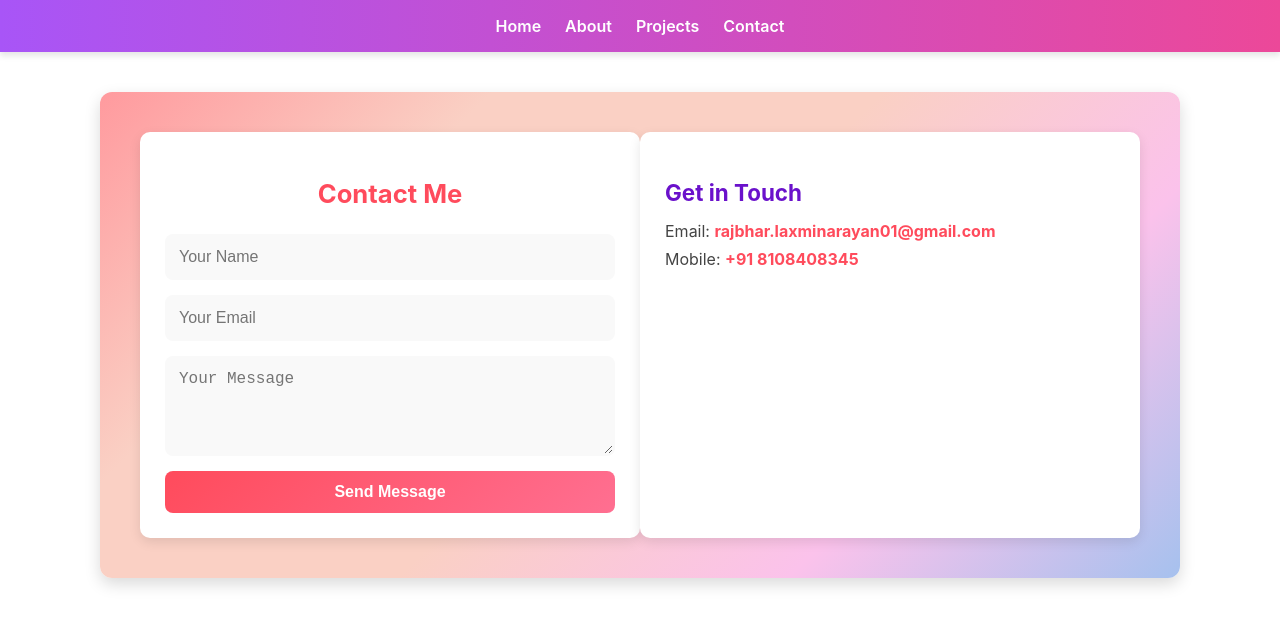
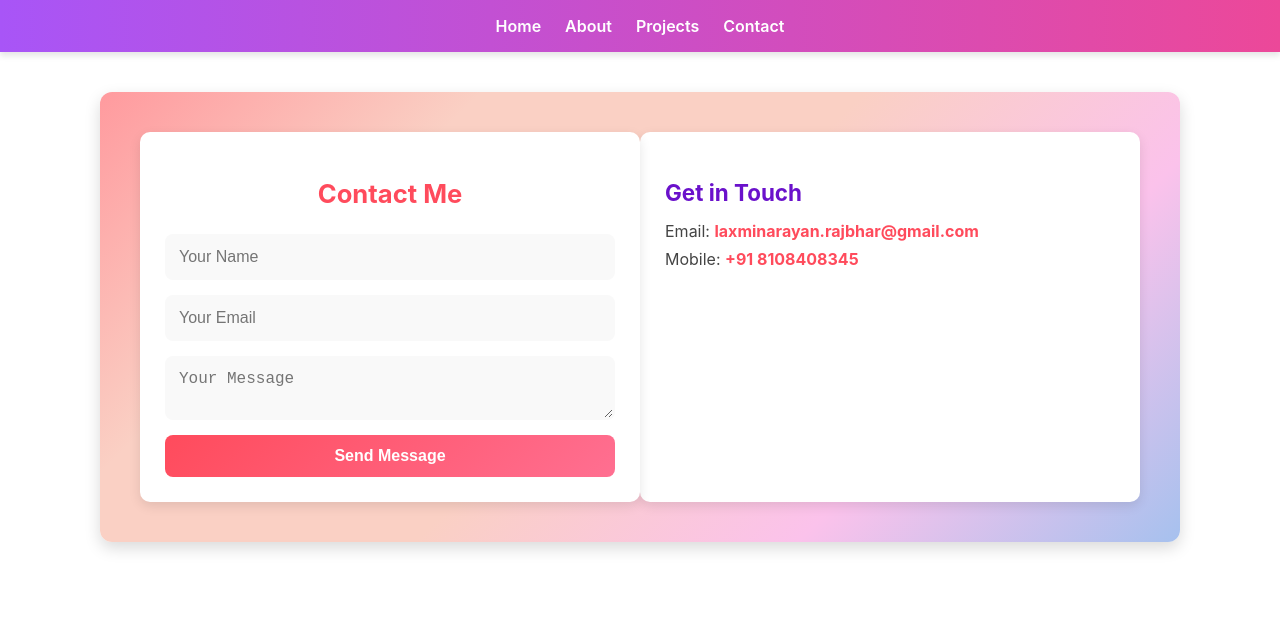
Before and after one commit to LAXMINARAYAN-RAJBHAR/my-portfolio, a React (Create React App) app: page /my-portfolio/contact in a window 1280 px wide. Shown: the top 626 px of the page. Built offline with nearby package versions, Linux system fonts and the light colour scheme.

Commit message:
update: multiple changes

```diff
--- a/package.json
+++ b/package.json
@@ -4,6 +4,7 @@
   "version": "0.1.0",
   "private": true,
   "dependencies": {
+    "@emailjs/browser": "^4.4.1",
     "@testing-library/dom": "^10.4.1",
     "@testing-library/jest-dom": "^6.9.1",
     "@testing-library/react": "^16.3.2",
--- a/src/pages/About.js
+++ b/src/pages/About.js
@@ -6,7 +6,12 @@ function About() {
     <div className="about-container">
       <h2 className="about-title">About Me</h2>
       <p className="about-text">
-        I’m a student learning React and Tailwind CSS, building creative portfolio projects.
+        "I am a MERN Stack Developer, skilled in building dynamic and responsive
+        web applications using MongoDB, Express.js, React, and Node.js. My
+        expertise lies in designing scalable back-end APIs, crafting interactive
+        front-end interfaces, and ensuring seamless integration across the
+        stack. I focus on delivering clean, efficient code and vibrant UI
+        experiences that bring projects to life."
       </p>
     </div>
   );
--- a/src/pages/Contact.css
+++ b/src/pages/Contact.css
@@ -10,18 +10,41 @@
   margin: 40px auto;
   box-shadow: 0 6px 16px rgba(0,0,0,0.15);
 }
+.form-wrapper {
+  position: relative;
+  flex: 1 1 45%;          /* match contact-form's flex */
+  background: #ffffff;    /* match contact-form's card style */
+  padding: 25px;
+  border-radius: 10px;
+  box-shadow: 0 4px 12px rgba(0,0,0,0.1);
+  display: flex;
+  flex-direction: column;
+}
 
-/* Contact Form */
+/* Remove the duplicate card styling from contact-form since wrapper now has it */
 .contact-form {
-  flex: 1 1 45%;
+  flex: 1;
   display: flex;
   flex-direction: column;
   gap: 15px;
-  background: #ffffff;
-  padding: 25px;
-  border-radius: 10px;
-  box-shadow: 0 4px 12px rgba(0,0,0,0.1);
+  background: transparent;  /* wrapper handles the white bg now */
+  padding: 0;               /* wrapper handles padding now */
+  border-radius: 0;
+  box-shadow: none;
 }
+
+.success-overlay {
+  display: flex;
+  flex-direction: column;
+  align-items: center;
+  justify-content: center;  /* vertically center in the card */
+  text-align: center;
+  gap: 14px;
+  padding: 1rem;
+  flex: 1;                  /* fill the wrapper height */
+  animation: fadeIn 0.4s ease;
+}
+
 
 .contact-form h2 {
   margin-bottom: 10px;
@@ -63,6 +86,12 @@
 .contact-form button:hover {
   transform: translateY(-2px);
   box-shadow: 0 4px 12px rgba(255,75,92,0.4);
+}
+.contact-form button:disabled {
+  opacity: 0.7;
+  cursor: not-allowed;
+  transform: none;
+  box-shadow: none;
 }
 
 /* Contact Info Section */
@@ -111,3 +140,71 @@
     flex: 1 1 100%;
   }
 }
+
+/* Fade out the form */
+.contact-form.fade-out {
+  animation: fadeOut 0.3s ease forwards;
+}
+
+.checkmark-circle {
+  width: 64px;
+  height: 64px;
+  border-radius: 50%;
+  background-color: #e1f5ee;
+  display: flex;
+  align-items: center;
+  justify-content: center;
+  animation: popIn 0.5s cubic-bezier(0.175, 0.885, 0.32, 1.275);
+}
+
+.checkmark-circle svg {
+  width: 32px;
+  height: 32px;
+}
+
+.check-path {
+  stroke-dasharray: 40;
+  stroke-dashoffset: 40;
+  animation: drawCheck 0.4s ease 0.2s forwards;
+}
+
+.success-title {
+  font-size: 1.2rem;
+  font-weight: 500;
+  margin: 0;
+}
+
+.success-sub {
+  font-size: 0.9rem;
+  color: #666;
+  margin: 0;
+}
+
+.reset-btn {
+  background: none;
+  border: none;
+  color: #185fa5;
+  cursor: pointer;
+  font-size: 0.85rem;
+  padding: 0;
+  margin-top: 4px;
+}
+
+@keyframes fadeIn {
+  from { opacity: 0; transform: translateY(8px); }
+  to   { opacity: 1; transform: translateY(0); }
+}
+
+@keyframes fadeOut {
+  from { opacity: 1; }
+  to   { opacity: 0; }
+}
+
+@keyframes popIn {
+  from { transform: scale(0.5); opacity: 0; }
+  to   { transform: scale(1);   opacity: 1; }
+}
+
+@keyframes drawCheck {
+  to { stroke-dashoffset: 0; }
+}
--- a/src/pages/Contact.js
+++ b/src/pages/Contact.js
@@ -1,22 +1,99 @@
-import React from "react";
+import React, { useRef, useState } from "react";
 import "./Contact.css";
+import emailjs from "@emailjs/browser";
 
 function Contact() {
+  const form = useRef();
+  const [submitted, setSubmitted] = useState(false);
+  const [fading, setFading] = useState(false);
+  const [loading, setLoading] = useState(false);
+
+  const sendEmail = (e) => {
+    e.preventDefault();
+    setLoading(true);
+
+    emailjs
+      .sendForm(
+        "service_kqefnjk", // ← Replace with your Service ID
+        "template_lbmbbh4", // ← Replace with your Template ID
+        form.current,
+        "UiZyfJGxqP4nAMCfA", // ← Replace with your Public Key
+      )
+      .then(() => {
+        setLoading(false);
+        setFading(true);
+        setTimeout(() => setSubmitted(true), 300);
+      })
+      .catch((error) => {
+        setLoading(false);
+        alert("Something went wrong. Please try again.");
+        console.error(error);
+      });
+  };
+
+  const handleReset = () => {
+    setSubmitted(false);
+    setFading(false);
+  };
+
   return (
     <div className="contact-container">
-      <form className="contact-form">
-        <h2>Contact Me</h2>
-        <input type="text" placeholder="Your Name" />
-        <input type="email" placeholder="Your Email" />
-        <textarea placeholder="Your Message" rows="4"></textarea>
-        <button type="submit">Send Message</button>
-      </form>
+      <div className="form-wrapper">
+        {!submitted ? (
+          <form
+            ref={form}
+            className={`contact-form ${fading ? "fade-out" : ""}`}
+            onSubmit={sendEmail}
+          >
+            <h2>Contact Me</h2>
+            <input type="text" name="name" placeholder="Your Name" required />
+            <input
+              type="email"
+              name="email"
+              placeholder="Your Email"
+              required
+            />
+            <textarea name="message" placeholder="Your Message" required />
+            <button type="submit" disabled={loading}>
+              {loading ? "Sending..." : "Send Message"}
+            </button>
+          </form>
+        ) : (
+          <div className="success-overlay">
+            <div className="checkmark-circle">
+              <svg viewBox="0 0 32 32" fill="none">
+                <path
+                  className="check-path"
+                  d="M7 16 L13 22 L25 10"
+                  stroke="#1D9E75"
+                  strokeWidth="2.5"
+                  strokeLinecap="round"
+                  strokeLinejoin="round"
+                />
+              </svg>
+            </div>
+            <p className="success-title">Message sent!</p>
+            <p className="success-sub">
+              Thanks for reaching out. I'll get back to you soon.
+            </p>
+            <button className="reset-btn" onClick={handleReset}>
+              Send another message
+            </button>
+          </div>
+        )}
+      </div>
 
-      {/* Contact Info Section */}
       <div className="contact-info">
         <h3>Get in Touch</h3>
-        <p>Email: <a href="mailto:yourname@example.com">rajbhar.laxminarayan01@gmail.com</a></p>
-        <p>Mobile: <a href="tel:+911234567890">+91 8108408345</a></p>
+        <p>
+          Email:{" "}
+          <a href="mailto:laxminarayan.rajbhar@gmail.com">
+            laxminarayan.rajbhar@gmail.com
+          </a>
+        </p>
+        <p>
+          Mobile: <a href="tel:+918108408345">+91 8108408345</a>
+        </p>
       </div>
     </div>
   );
```
Also changed, not shown: 1 other file (tests, documents, lock files or other folders).
